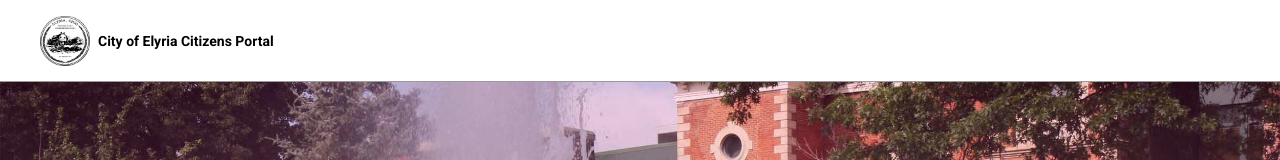
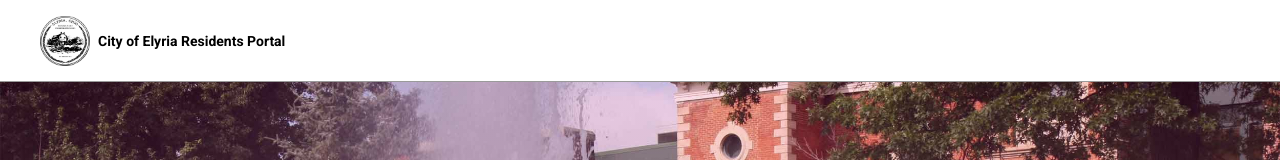
Before and after one commit to Play-Concepts/c2d-crm, a React (Create React App) app in the folder ui/elyria/: page / in a window 1280 px wide. Shown: the top 160 px of the page. Built offline with nearby package versions, Linux system fonts and the light colour scheme.

Commit message:
Resolved some comments from the demo

```diff
--- a/ui/elyria/public/index.html
+++ b/ui/elyria/public/index.html
@@ -7,7 +7,7 @@
     <meta name="theme-color" content="#000000" />
     <meta
       name="description"
-      content="City of Elyria Citizens Portal"
+      content="City of Elyria Residents Portal"
     />
     <!--
       manifest.json provides metadata used when your web app is installed on a
@@ -26,7 +26,7 @@
       work correctly both with client-side routing and a non-root public URL.
       Learn how to configure a non-root public URL by running `npm run build`.
     -->
-    <title>City of Elyria Citizens Portal</title>
+    <title>City of Elyria Residents Portal</title>
   </head>
   <body>
     <noscript>You need to enable JavaScript to run this app.</noscript>
--- a/ui/elyria/src/components/CustomerClaimForm.tsx
+++ b/ui/elyria/src/components/CustomerClaimForm.tsx
@@ -76,7 +76,7 @@ const CustomerClaimForm: React.FC<CustomerClaimFormProps> = ({ onCustomerClaim }
         )}
 
         <Grid item>
-          <Typography variant="h6">Search for your data record and claim your data</Typography>
+          <Typography variant="h6">Search for your data record</Typography>
         </Grid>
 
         <Grid item>
--- a/ui/elyria/src/components/CustomersTable.tsx
+++ b/ui/elyria/src/components/CustomersTable.tsx
@@ -25,12 +25,12 @@ const useStyles = makeStyles({
   },
 });
 
-type CitizensTableProps = {
+type CustomersTableProps = {
   customers: CrmListCustomersResponse[];
   onPageChange: (page: number, pageCount: number) => void;
 };
 
-const CustomersTable: React.FC<CitizensTableProps> = ({ customers, onPageChange }) => {
+const CustomersTable: React.FC<CustomersTableProps> = ({ customers, onPageChange }) => {
   const classes = useStyles();
   const [page, setPage] = useState(0);
   const [rowsPerPage, setRowsPerPage] = useState(10);
@@ -61,7 +61,7 @@ const CustomersTable: React.FC<CitizensTableProps> = ({ customers, onPageChange
 
   return (
     <TableContainer component={Paper}>
-      <Table className={classes.table} aria-label="citizens table">
+      <Table className={classes.table} aria-label="residents table">
         <TableHead>
           <TableRow>
             <TableCell align="left">Email</TableCell>
--- a/ui/elyria/src/components/NavBar.tsx
+++ b/ui/elyria/src/components/NavBar.tsx
@@ -18,7 +18,7 @@ const NavBar: React.FC<NavBarProps> = ({ claimed }) => {
     <header>
       <div className="nav-logo-wrapper" onClick={() => history.push('/')}>
         <img src={logo} height="50" width="50" alt={'Elyria logo'} />
-        {matches && <div>City of Elyria Citizens Portal</div>}
+        {matches && <div>City of Elyria Residents Portal</div>}
       </div>
       {isAuthenticated && (
         <div>
--- a/ui/elyria/src/components/UploadFile.tsx
+++ b/ui/elyria/src/components/UploadFile.tsx
@@ -193,7 +193,7 @@ const UploadFilePopover: React.FC<UploadFileProps> = ({ onFileUploadCompleted })
   return (
     <div>
       <Button className={classes.openButton} variant="contained" color="primary" onClick={handleClick}>
-        Upload Citizens File
+        Upload Residents File
       </Button>
       <Popover
         id={id}
--- a/ui/elyria/src/pages/crm/Dashboard.tsx
+++ b/ui/elyria/src/pages/crm/Dashboard.tsx
@@ -34,7 +34,7 @@ const CrmDashboardPage: React.FC = () => {
 
       const res = await listCrmCustomers(token, page, pageCount);
 
-      if (res.data) {
+      if (res.data && res.data.length > 0) {
         customers.set(`page=${page}&page_count=${pageCount}`, res.data);
         setDisplayCustomers(res.data);
       }
```
